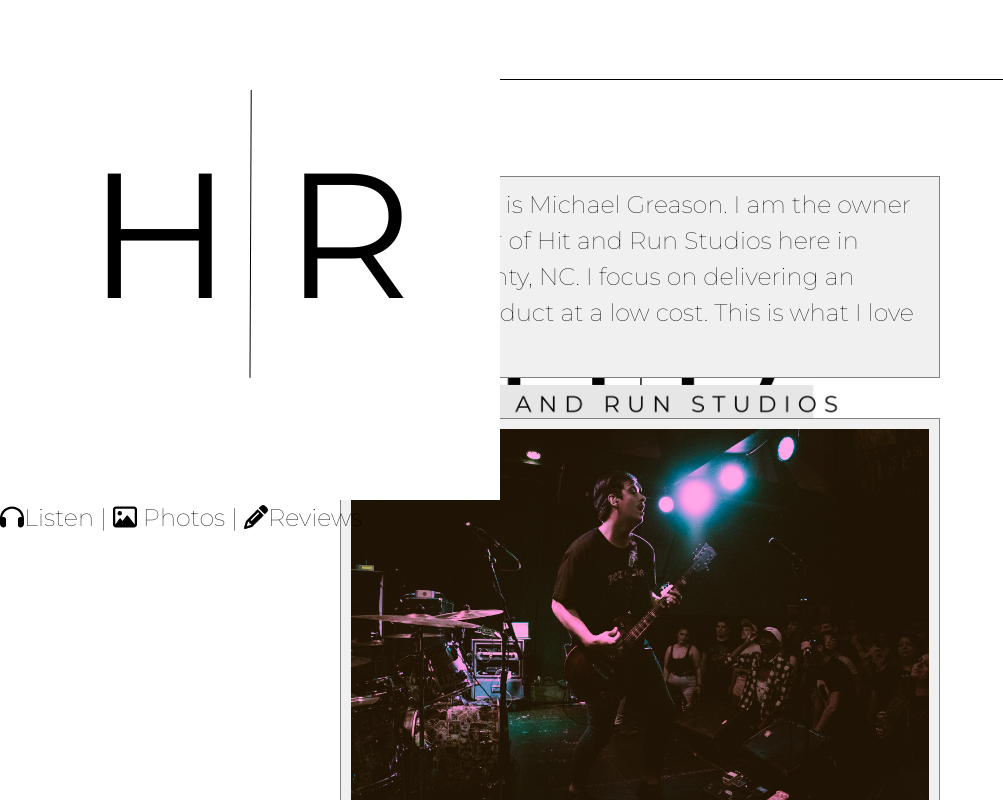
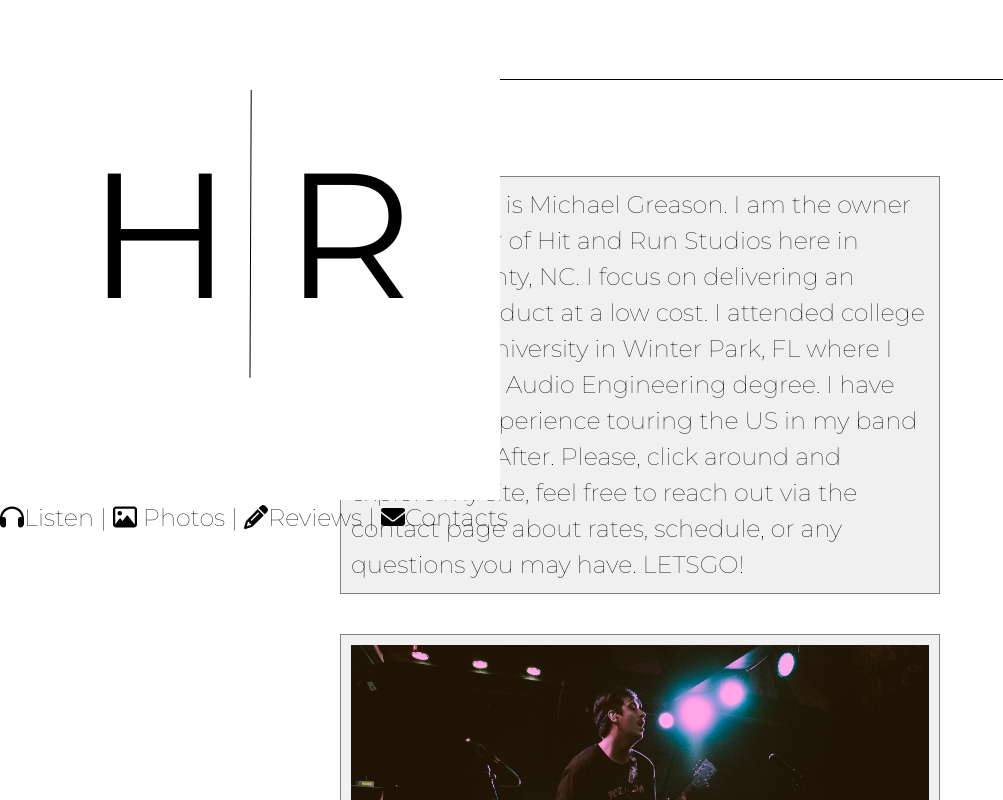
Before and after one commit to MichaelGreason/hit-and-run-website, a React (Vite) app in the folder front-end/: page / in a window 1280 px wide. Shown: the top 800 px of the page, without its empty margins (0-1003 px from the left). Built offline with nearby package versions, Linux system fonts and the light colour scheme.

Commit message:
added contacts

```diff
--- a/front-end/src/App.jsx
+++ b/front-end/src/App.jsx
@@ -7,6 +7,7 @@ import Header from "./components/header";
 import Listen from "./pages/listen";
 import Photos from "./pages/photos";
 import Reviews from "./pages/reviews";
+import Contacts from "./pages/contacts";
 
 function App() {
   return (
@@ -19,6 +20,7 @@ function App() {
             <Route path="/listen" element={<Listen />} />
             <Route path="/photos" element={<Photos />} />
             <Route path="/reviews" element={<Reviews />} />
+            <Route path="/contacts" element={<Contacts />} />
           </Routes>
         </div>
       </Router>
--- a/front-end/src/components/header.jsx
+++ b/front-end/src/components/header.jsx
@@ -4,10 +4,9 @@ import { MenuItem } from "@mui/base/MenuItem";
 import { Dropdown } from "@mui/base/Dropdown";
 import { useNavigate } from "react-router-dom";
 import { FontAwesomeIcon } from "@fortawesome/react-fontawesome";
-import { faHeadphones } from "@fortawesome/free-solid-svg-icons";
+import { faEnvelope, faHeadphones } from "@fortawesome/free-solid-svg-icons";
 import { faImage } from "@fortawesome/free-regular-svg-icons";
 import { faPencil } from "@fortawesome/free-solid-svg-icons";
-import { faArrowDown } from "@fortawesome/free-solid-svg-icons";
 
 export default function Header() {
   const navigate = useNavigate();
@@ -26,6 +25,10 @@ export default function Header() {
 
   function goReviews() {
     navigate("/reviews");
+  }
+
+  function goContacts() {
+    navigate("/contacts");
   }
 
   return (
@@ -49,6 +52,11 @@ export default function Header() {
             <FontAwesomeIcon icon={faPencil} className="mr-1" />
             Reviews
           </span>
+          <span> | </span>
+          <span onClick={goContacts}>
+            <FontAwesomeIcon icon={faEnvelope} className="mr-1" />
+            Contacts
+          </span>
         </div>
       </div>
     </>
--- /dev/null
+++ b/front-end/src/pages/contacts.jsx
@@ -0,0 +1,7 @@
+export default function Contacts() {
+  return (
+    <div className="site-background">
+      <div className=" text-center">Contacts!</div>
+    </div>
+  );
+}
--- a/front-end/src/pages/landing.jsx
+++ b/front-end/src/pages/landing.jsx
@@ -10,7 +10,16 @@ export default function Landing() {
         <div className="cards">
           Hi, my name is Michael Greason. I am the owner and operator of Hit and
           Run Studios here in Orange County, NC. I focus on delivering an
-          amazing product at a low cost. This is what I love to do.
+          amazing product at a low cost. I attended college at Full Sail
+          University in Winter Park, FL where I obtained my Audio Engineering
+          degree. I have live music experience touring the US in my band
+          <a href="https://open.spotify.com/artist/48STVXwvno3eEgQTw9GSjG?si=pG1VFW6MS0W5flrQvWdn3A">
+            {" "}
+            The Second After
+          </a>
+          . Please, click around and explore my site, feel free to reach out via
+          the contact page about rates, schedule, or any questions you may have.
+          LETSGO!
         </div>
         <div className="cards">
           <img src="/src/assets/dsc04626.JPG" alt="MG photo" />
```
